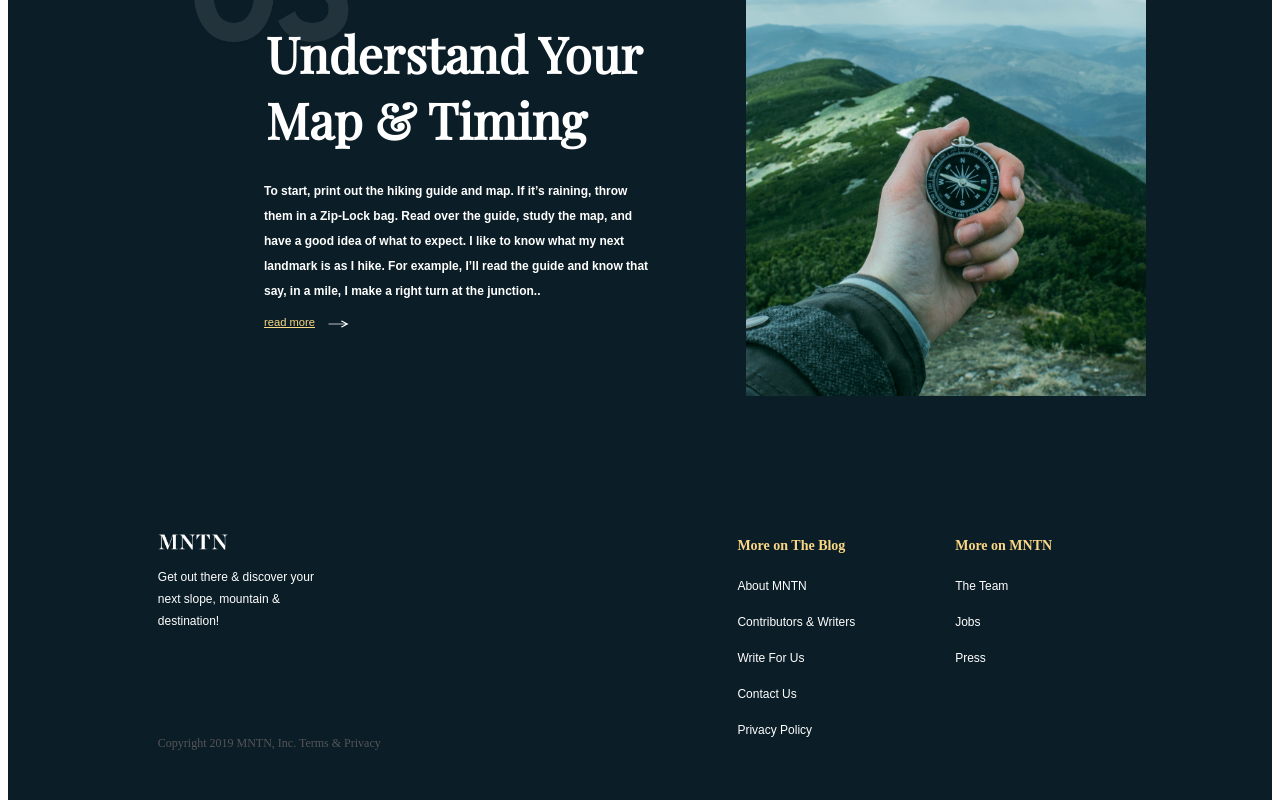
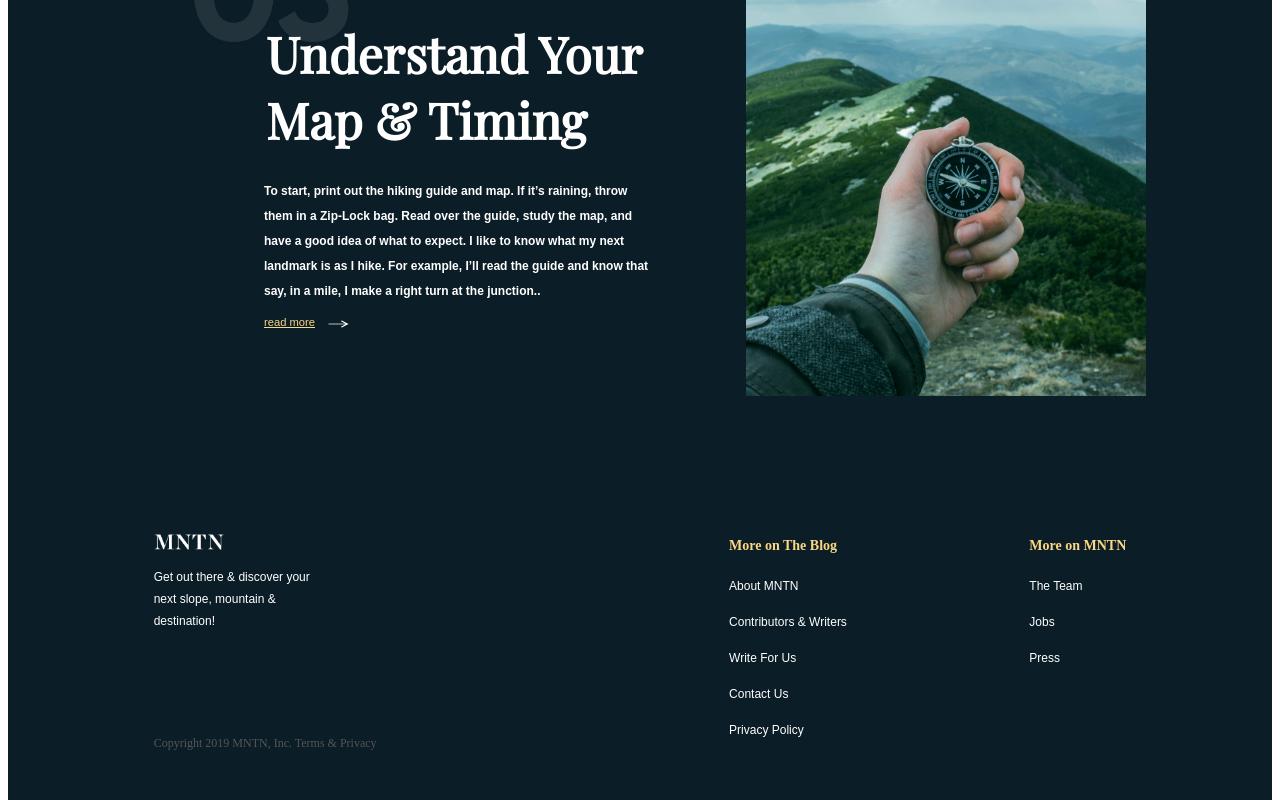
Before and after one commit to Anita-ihuman/MNTN-Template-, a Next.js app: page / in a window 1280 px wide. Shown: the part 2860-3660 px from the top of the page. Built offline with nearby package versions, Linux system fonts and the light colour scheme; a web font is replaced by a local one.

Commit message:
Folder arrangements

```diff
--- a/styles/footer.module.scss
+++ b/components/Footer/footer.module.scss
@@ -44,11 +44,18 @@ margin: 0 auto;
 }
 .text1 ul {
   padding: 0;
-  list-style: none;
     font-family: 'Khula', sans-serif;
   font-weight: normal;
   font-size: 12px;
   line-height: 22px;
+   list-style: none;
+  color: white;
+
+}
+.list{
+  list-style: none;
+  color: white;
+ text-decoration:none;
 }
 .text {
   margin-right: 170px;
--- /dev/null
+++ b/components/Footer/footer.tsx
@@ -0,0 +1,70 @@
+import React, { useState } from "react";
+import styles from "./footer.module.scss";
+
+interface FooterLink {
+  title: string;
+  href: string;
+}
+interface FooterSection {
+  title: string;
+  links: FooterLink[];
+}
+
+const footerSections: FooterSection[] = [
+  {
+    title: "More on The Blog",
+    links: [
+      { title: "About MNTN", href: "/" },
+      { title: "Contributors & Writers", href: "/" },
+      { title: "Write For Us", href: "/" },
+      { title: "Contact Us", href: "/" },
+      { title: "Privacy Policy", href: "/" },
+    ],
+  },
+  {
+    title: "More on MNTN",
+    links: [
+      { title: "The Team", href: "/" },
+      { title: "Jobs", href: "/" },
+      { title: "Press", href: "/" },
+    ],
+  },
+];
+
+const Footer = () => {
+  return (
+    <>
+      <footer className={styles.footer}>
+        <section className={styles.Third}>
+          <article className={styles.text}>
+            <div>
+              <img src="Logo.png" className={styles.textimg} />
+              <p>
+                Get out there & discover your next slope, mountain &
+                destination!
+              </p>
+            </div>
+            <div className={styles.copy}>
+              Copyright 2019 MNTN, Inc. Terms & Privacy
+            </div>
+          </article>
+          {footerSections.map(({ title, links }) => (
+            <section key={title} className={styles.text1}>
+              <h3>{title}</h3>
+              <ul>
+                {links.map((link) => (
+                  <li key={link.title}>
+                    <a href={link.href} className={styles.list}>
+                      {link.title}
+                    </a>
+                  </li>
+                ))}
+              </ul>
+            </section>
+          ))}
+        </section>
+      </footer>
+    </>
+  );
+};
+export default Footer;
--- a/components/Layout.tsx
+++ b/components/Layout/Layout.tsx
@@ -1,5 +1,5 @@
-import Navbar from "./nav";
-import Footer from "./footer";
+import Navbar from "../Nav/nav";
+import Footer from "../Footer/footer";
 import Head from "next/head";
 
 const Layout = ({ children }) => {
--- a/components/nav.tsx
+++ b/components/Nav/nav.tsx
@@ -1,5 +1,5 @@
 import React, { useState } from "react";
-import styles from "../styles/nav.module.scss";
+import styles from "./nav.module.scss";
 
 const Navbar = () => {
   return (
--- a/components/footer.tsx
+++ /dev/null
@@ -1,47 +0,0 @@
-import React, { useState } from "react";
-import styles from "../styles/footer.module.scss";
-
-const Footer = () => {
-  return (
-    <>
-      <footer className={styles.footer}>
-        <section className={styles.Third}>
-          <article className={styles.text}>
-            <div>
-              <img src="Logo.png" className={styles.textimg} />
-              <p>
-                Get out there & discover your next slope, mountain &
-                destination!
-              </p>
-            </div>
-            <div className={styles.copy}>
-              Copyright 2019 MNTN, Inc. Terms & Privacy
-            </div>
-          </article>
-          <article className={styles.text2}>
-            <div className={styles.text1}>
-              <h3>More on The Blog</h3>
-              <ul>
-                <li>About MNTN</li>
-                <li>Contributors & Writers</li>
-                <li>Write For Us</li>
-                <li> Contact Us</li>
-                <li>Privacy Policy</li>
-              </ul>
-            </div>
-
-            <div className={styles.text1}>
-              <h3>More on MNTN</h3>
-              <ul>
-                <li>The Team</li>
-                <li>Jobs</li>
-                <li>Press</li>
-              </ul>
-            </div>
-          </article>
-        </section>
-      </footer>
-    </>
-  );
-};
-export default Footer;
--- a/pages/_app.tsx
+++ b/pages/_app.tsx
@@ -1,6 +1,6 @@
 
 
-import Layout from "../components/Layout";
+import Layout from "../components/Layout/Layout";
 
 function MyApp({ Component, pageProps }) {
   return (
```
Also changed, not shown: components/Nav/nav.module.scss (renamed from styles/nav.module.scss), pages/api/hello.tsx (renamed from pages/api/hello.js).
